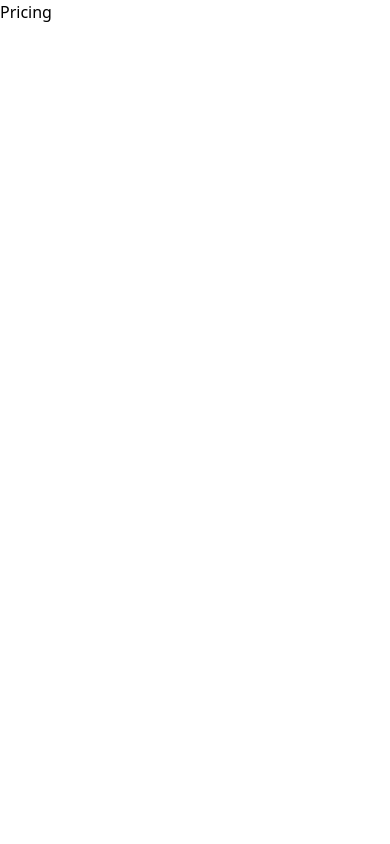
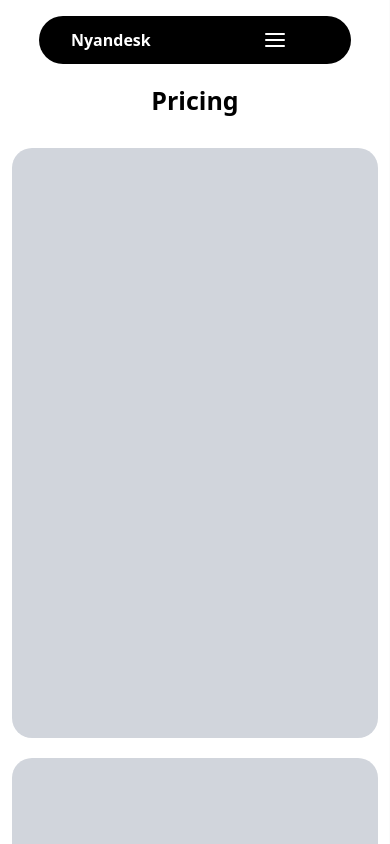
Before and after one commit to PranitWork/nyandesk, a React (Vite) app in the folder frontend/: page /pricing in a window 390 px wide. Shown: the top 844 px of the page. Built offline with nearby package versions, Linux system fonts and the light colour scheme.

Commit message:
completed the landing page login, register, pricing page with responsive and started the userdashboard page

```diff
--- a/frontend/package.json
+++ b/frontend/package.json
@@ -20,6 +20,7 @@
     "react-redux": "^9.2.0",
     "react-router-dom": "^7.6.3",
     "react-toastify": "^11.0.5",
+    "remixicon": "^4.6.0",
     "tailwindcss": "^4.1.11"
   },
   "devDependencies": {
--- a/frontend/src/components/landingComp/Navigation.jsx
+++ b/frontend/src/components/landingComp/Navigation.jsx
@@ -15,7 +15,7 @@ const Navigation = () => {
         {/* Desktop Nav */}
         <ul className="hidden md:flex items-center space-x-6">
           <li>
-            <NavLink to="" className="text-white hover:text-gray-300">
+            <NavLink to="/" className="text-white hover:text-gray-300">
               Home
             </NavLink>
           </li>
--- a/frontend/src/components/landingComp/Pricing.jsx
+++ b/frontend/src/components/landingComp/Pricing.jsx
@@ -1,9 +1,9 @@
 import React from 'react'
 
-const Pricing = () => {
+const PricingComp = () => {
   return (
     <section className="w-full min-h-screen text-center py-3">
-  <h3 className="pt-[30px] text-[25px] font-bold">Pricing</h3>
+  <h3 className="pt-[30px] text-[25px] font-bold mt-10">Pricing</h3>
 
   <div className="w-full px-3 mt-7 h-full flex flex-col md:flex-row items-center justify-evenly gap-5 md:gap-0">
     <div className="w-full md:w-1/4 h-[70vh] rounded-[20px] bg-gray-300"></div>
@@ -15,4 +15,4 @@ const Pricing = () => {
   )
 }
 
-export default Pricing
+export default PricingComp;
--- a/frontend/src/pages/dashboard/Dashboard.jsx
+++ b/frontend/src/pages/dashboard/Dashboard.jsx
@@ -1,7 +1,30 @@
 
 const Dashboard = () => {
   return (
-    <div>Dashboard</div>
+    <>
+    <main className="w-full flex bg-[#EEEEEE] min-h-[100vh]">
+      <div className="leftside w-[20%]  bg-white py-3 ">
+        <h1 className="text-[30px] font-bold px-3">Nyandesk</h1>
+        <div className="left-tabs h-[75%] overflow-y-auto flex flex-col items-start mt-10  gap-2">
+          <button className="cursor-pointer py-[6px] bg-[#eeeeee] w-full text-left pl-5">DashBoard</button>
+          <button className="cursor-pointer py-[6px] bg-[#eeeeee] w-full text-left pl-5">ATS Checker</button>
+          <button className="cursor-pointer py-[6px] bg-[#eeeeee] w-full text-left pl-5">Jobs</button>
+          <button className="cursor-pointer py-[6px] bg-[#eeeeee] w-full text-left pl-5">Interview Prepration</button>
+          <button className="cursor-pointer py-[6px] bg-[#eeeeee] w-full text-left pl-5">Suggestions</button>
+
+        </div>
+        <div className="left-tabs  flex flex-col items-start   gap-2">
+                    <button className="cursor-pointer py-[6px] bg-[#eeeeee] w-full text-left pl-5">Profile</button>
+          <button className="cursor-pointer py-[6px] bg-[#eeeeee] w-full text-left pl-5">Settings</button>
+        </div>
+      </div>
+        <div className="dashboardTop bg-white flex items-center justify-end px-10 w-[80%] h-[50px]
+">
+          <img className="w-[25px] h-[25px] rounded-full mr-3 bg-red-400" src="" alt="" />
+          <p className="text-[13px]">Hey Pranit...👋😊</p>
+        </div>
+    </main>
+    </>
   )
 }
 
--- a/frontend/src/pages/landingpage/Pricing.jsx
+++ b/frontend/src/pages/landingpage/Pricing.jsx
@@ -1,7 +1,19 @@
+import Footer from "../../components/landingComp/Footer";
+import Navigation from "../../components/landingComp/Navigation";
+import PricingComp from "../../components/landingComp/Pricing";
 
 const Pricing = () => {
   return (
-    <div>Pricing</div>
+    <>
+    <Navigation/>
+
+
+    <PricingComp/>
+
+    <Footer/>
+
+    </>
+
   )
 }
 
```
Also changed, not shown: 1 other file (tests, documents, lock files or other folders).
